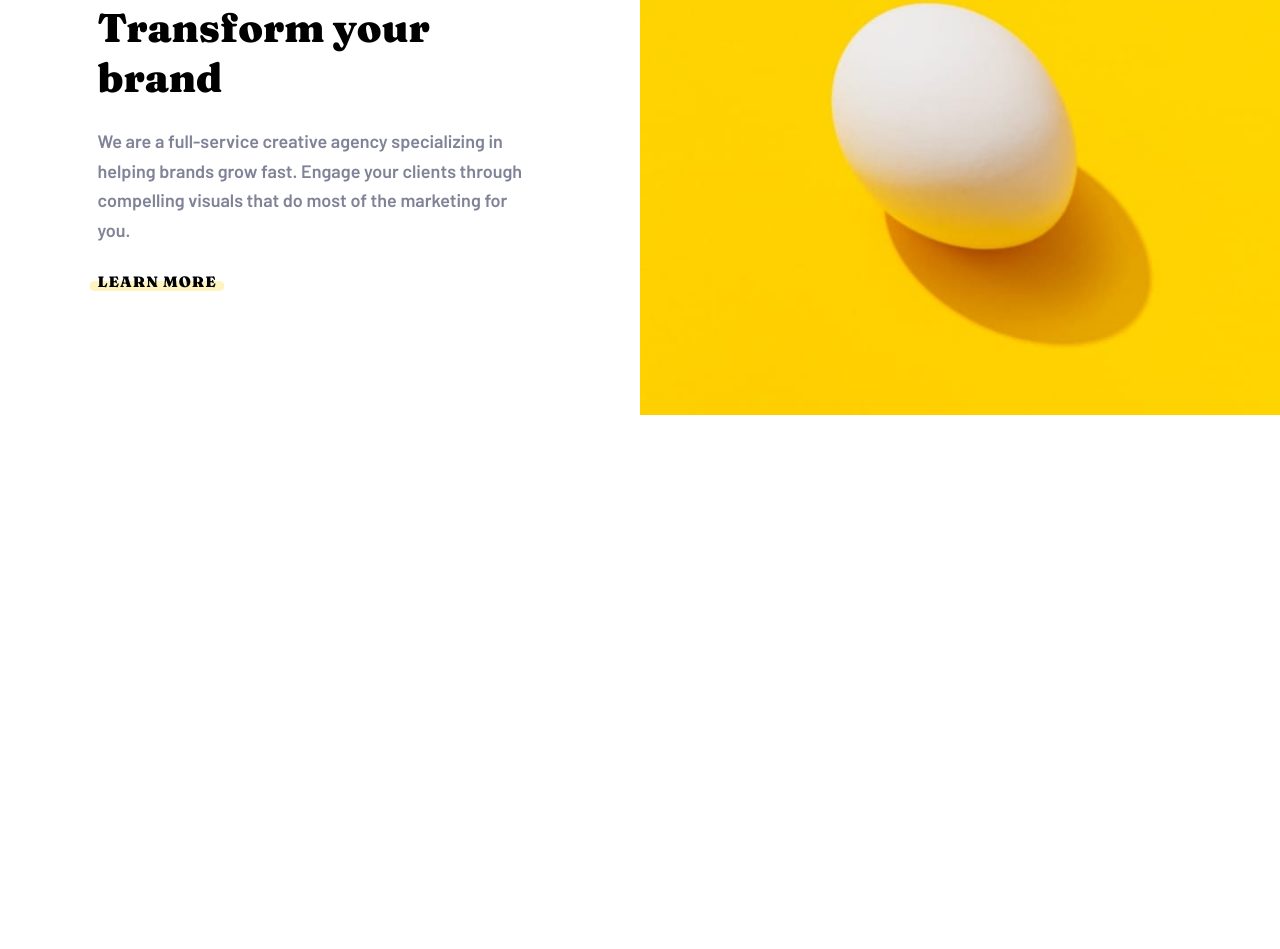
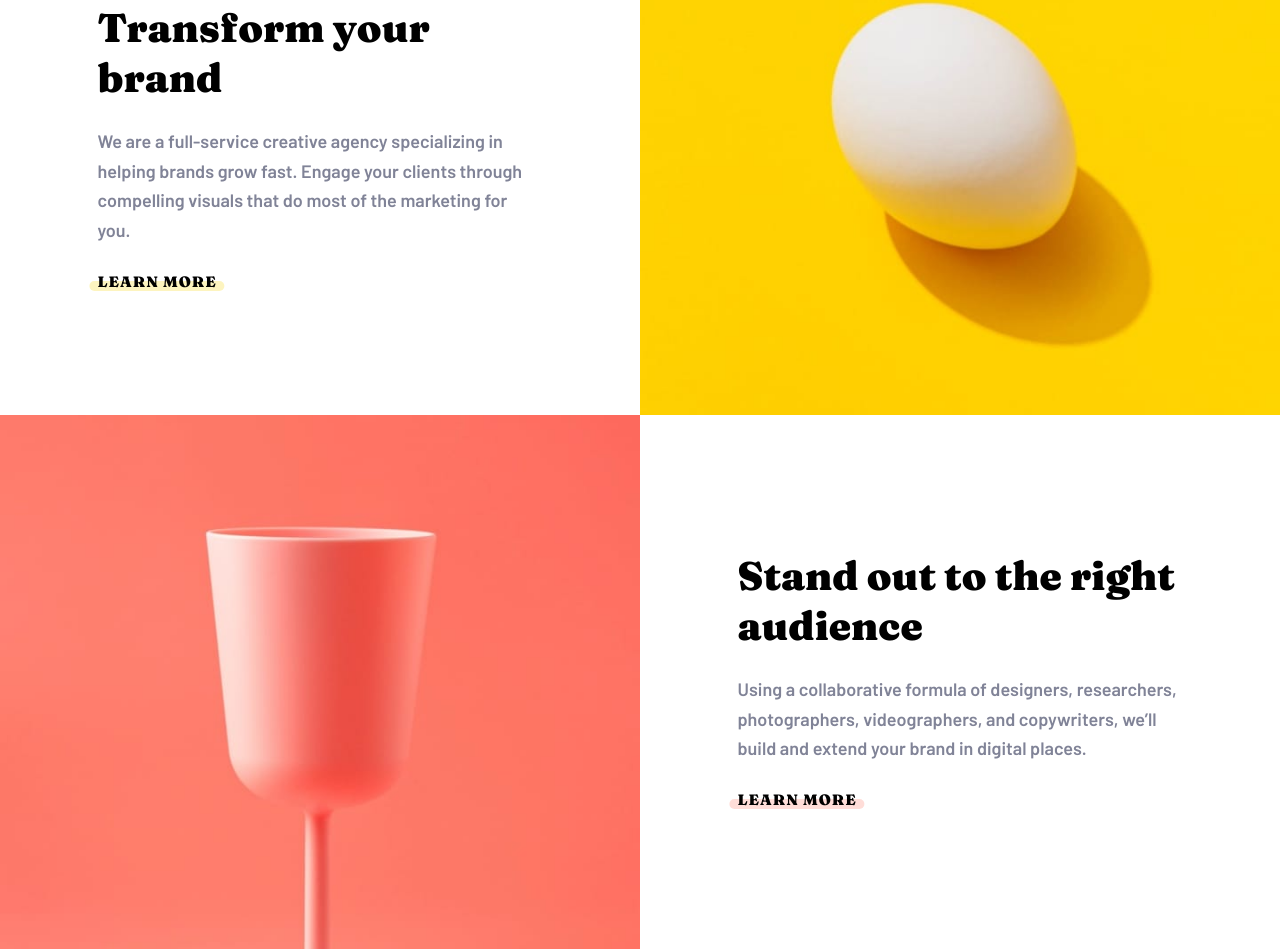
Before and after one commit to runny-life/sunnyside-agency-landing-page, a website: page index.html in a window 1280 px wide. Shown: the part 918-1867 px from the top of the page. Before the commit the page ends 1333 px from the top, so only its background shows below. Drawn offline with Linux system fonts and the light colour scheme.

Commit message:
feat: add section stand out

```diff
--- a/index.html
+++ b/index.html
@@ -140,7 +140,7 @@
         aria-labelledby="transform-title"
         aria-describedby="transform-description"
       >
-        <picture class="order-1">
+        <picture class="lg:order-1">
           <source
             media="(min-width: 1024px)"
             srcset="/src/assets/images/desktop/image-transform.jpg"
@@ -174,6 +174,45 @@
           </div>
         </div>
       </section>
+      <section
+        class="grid lg:grid-cols-2"
+        aria-labelledby="stand-out-title"
+        aria-describedby="stand-out-description"
+      >
+        <picture>
+          <source
+            media="(min-width: 1024px)"
+            srcset="/src/assets/images/desktop/image-stand-out.jpg"
+            width="720"
+            hidden="600"
+          />
+          <img
+            class="w-full"
+            src="/src/assets/images/mobile/image-stand-out.jpg"
+            alt=""
+            width="750"
+            height="624"
+            loading="lazy"
+          />
+        </picture>
+        <div class="card">
+          <div class="card-body">
+            <h2 class="card-title" id="stand-out-title">
+              Stand out to the right audience
+            </h2>
+            <p class="card-description" id="stand-out-description">
+              Using a collaborative formula of designers, researchers,
+              photographers, videographers, and copywriters, we’ll build and
+              extend your brand in digital places.
+            </p>
+            <a
+              class="group text-preset-8 uppercase font-fraunces relative lg:self-start button-decoration-line-2"
+              href="#"
+              >LEARN MORE</a
+            >
+          </div>
+        </div>
+      </section>
     </main>
   </body>
 </html>
--- a/src/styles/input.css
+++ b/src/styles/input.css
@@ -101,6 +101,10 @@
     @apply before:content-[''] before:absolute before:w-[calc(100%+8px*2)] before:h-2.5 before:bg-yellow-500/25 before:left-[50%] before:translate-x-[-50%] before:bottom-[15%] before:rounded-[28px] hover:before:bg-yellow-500 before:transition-colors before:duration-300 before:-z-10;
   }
 
+  .button-decoration-line-2 {
+    @apply before:content-[''] before:absolute before:w-[calc(100%+8px*2)] before:h-2.5 before:bg-red-400/25 before:left-[50%] before:translate-x-[-50%] before:bottom-[15%] before:rounded-[28px] hover:before:bg-red-400 before:transition-colors before:duration-300 before:-z-10;
+  }
+
   .card {
     @apply flex flex-col items-center justify-center px-6 py-17;
   }
```
Also changed, not shown: src/styles/output.css.
